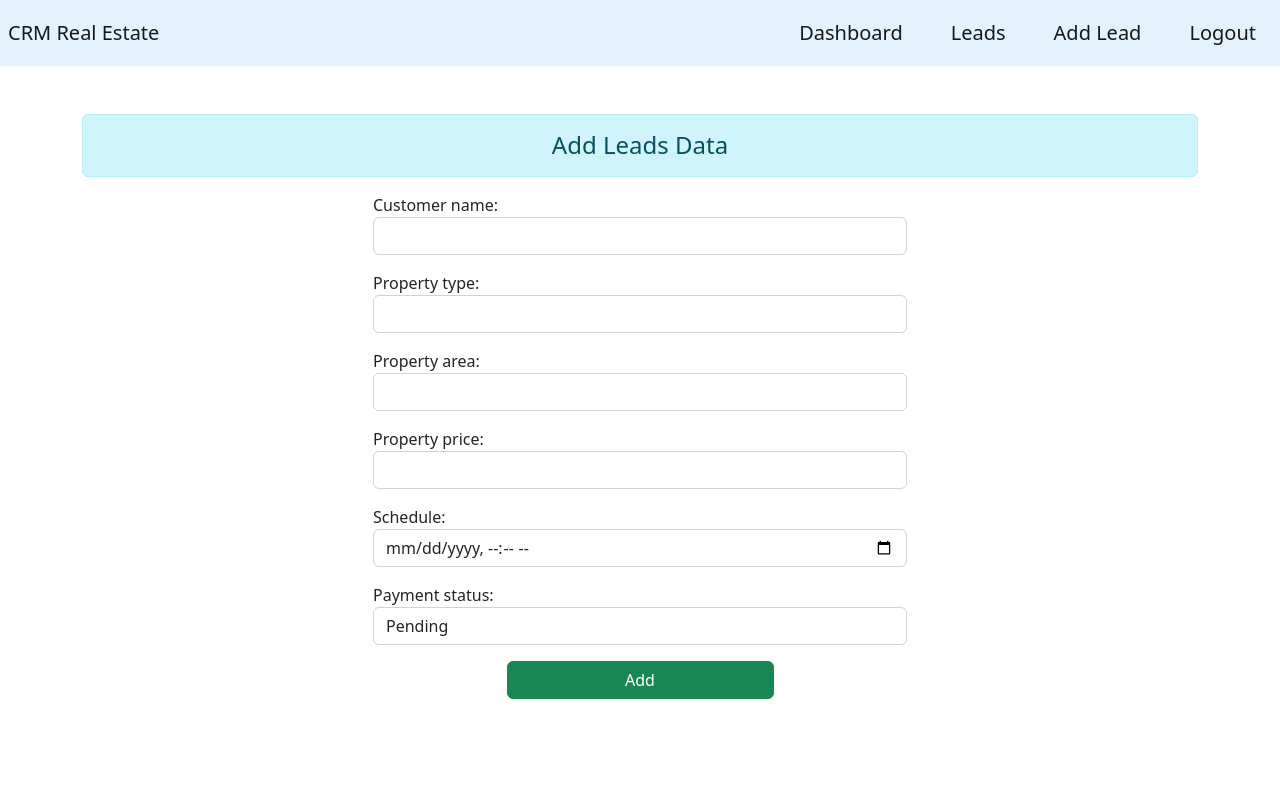
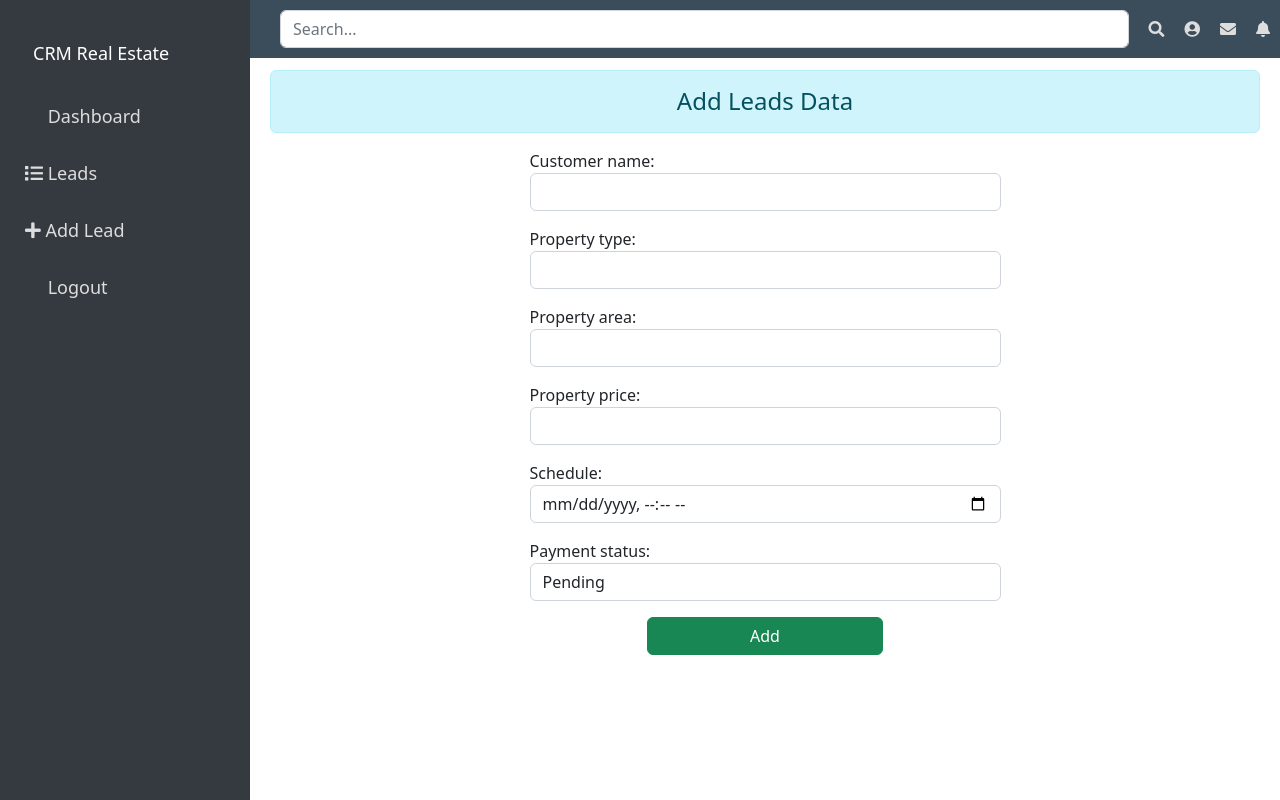
Before and after one commit to Hizar62/CRM-real-Estate-in-Django, a Django app: page /add/ in a window 1280 px wide. Run offline with Django 5.2, Linux system fonts and the light colour scheme; some libraries are stand-ins or nearby versions.

Commit message:
chaning landing page

```diff
--- a/recordLead/templates/recordLead/base.html
+++ b/recordLead/templates/recordLead/base.html
@@ -6,43 +6,91 @@
     <meta name="viewport" content="width=device-width, initial-scale=1.0">
     <title>Leads Record</title>
     <link rel="stylesheet" href="{% static  'recordLead/css/bootstrap.css'%}">
+    <link rel="stylesheet" href="{% static  'recordLead/css/font-awesome.css'%}">
+    <link rel="stylesheet" href="https://cdnjs.cloudflare.com/ajax/libs/font-awesome/5.15.4/css/all.min.css">
+
     <style>
-        .navbar-nav {
-            margin-left: auto; /* Pushes the nav items to the right */
+        body {
+            display: flex;
+        }
+        .sidebar {
+            height: 100vh;
+            width: 250px;
+            position: fixed;
+            top: 0;
+            left: 0;
+            background-color: #343a40;
+            padding-top: 20px;
+        }
+        .sidebar a {
+            padding: 15px 25px;
+            text-decoration: none;
+            font-size: 18px;
+            color: #ddd;
+            display: block;
+        }
+        .sidebar a:hover {
+            background-color: #575d63;
+        }
+        .content {
+            margin-left: 250px;
+            flex: 1;
+            padding: 20px;
+        }
+        .top-nav {
+            position: fixed;
+            top: 0;
+            left: 250px;
+            width: calc(100% - 250px);
+            background-color: #3b4c5a;
+            padding: 10px;
+            z-index: 1000;
+            display: flex;
+            align-items: center;
+            justify-content: space-between;
+        }
+        .top-nav .search-bar {
+            flex: 1;
+            margin-left: 20px;
+        }
+        .top-nav .nav-icons {
+            display: flex;
+            align-items: center;
+        }
+        .top-nav .nav-icons i {
+            color: #ddd;
+            margin-left: 20px;
+            cursor: pointer;
+        }
+        .content-wrapper {
+            margin-top: 50px; /* Adjust according to the height of the top-nav */
         }
     </style>
-
 </head>
 <body>
-    <nav class="navbar navbar-expand-lg navbar-light justify-content-between"style="background-color: #e3f2fd;">
-        <a class="navbar-brand m-2 h1 " href="{% url 'dashboard'%}">CRM Real Estate</a>
-        <button class="navbar-toggler" type="button" data-toggle="collapse" data-target="#navbarNav" aria-controls="navbarNav" aria-expanded="false" aria-label="Toggle navigation">
-            <span class="navbar-toggler-icon"></span>
-        </button>
-        <div class="collapse navbar-collapse ml-auto" id="navbarNav">
-            <ul class="navbar-nav ml-auto">
-                <li class="nav-item">
-                    <a class="navbar-brand m-4 h3" href="{% url 'dashboard' %}">Dashboard</a>
-                </li>
-                <li class="nav-item">
-                    <a class="navbar-brand m-4 h3" href="{% url 'showLead' %}">Leads</a>
-                </li>
-                <li class="nav-item">
-                    <a class="navbar-brand m-4 h3" href="{% url 'addLead' %}">Add Lead</a>
-                </li>
-                <li class="nav-item">
-                    <a class="navbar-brand m-4 h3" href="{% url 'logout' %}">Logout</a>
-                </li>
-            </ul>
+    <div class="top-nav">
+        <div class="search-bar">
+            <input type="text" class="form-control" placeholder="Search...">
         </div>
+        <div class="nav-icons">
+            <i class="fa fa-search"></i>
+            <i class="fa fa-user-circle"></i>
+            <i class="fa fa-envelope"></i>
+            <i class="fa fa-bell"></i>
+        </div>
+    </div>
+    <nav class="sidebar">
+        <a class="navbar-brand m-2 h1 text-white" href="{% url 'dashboard' %}">CRM Real Estate</a>
+        <a href="{% url 'dashboard' %}"><i class="fa fa-dashboard"></i> Dashboard</a>
+        <a href="{% url 'showLead' %}"><i class="fa fa-list"></i> Leads</a>
+        <a href="{% url 'addLead' %}"><i class="fa fa-plus"></i> Add Lead</a>
+        <a href="{% url 'logout' %}"><i class="fa fa-sign-out"></i> Logout</a>
     </nav>
-    <div class="container mt-5">
-        <!-- <h2 class="text-center alert alert-success">Lead Records</h2> -->
-        {% block content%} {% endblock content%}
+    <div class="content content-wrapper">
+        {% block content %} {% endblock content %}
     </div>
     <script src="{% static 'recordLead/js/jquery.js'%}"></script>
     <script src="{% static 'recordLead/js/popper.js'%}"></script>
     <script src="{% static 'recordLead/js/bootstrap.js'%}"></script>
-
 </body>
 </html>
```
Also changed, not shown: db.sqlite3, recordLead/static/KNOCK.png (added).
